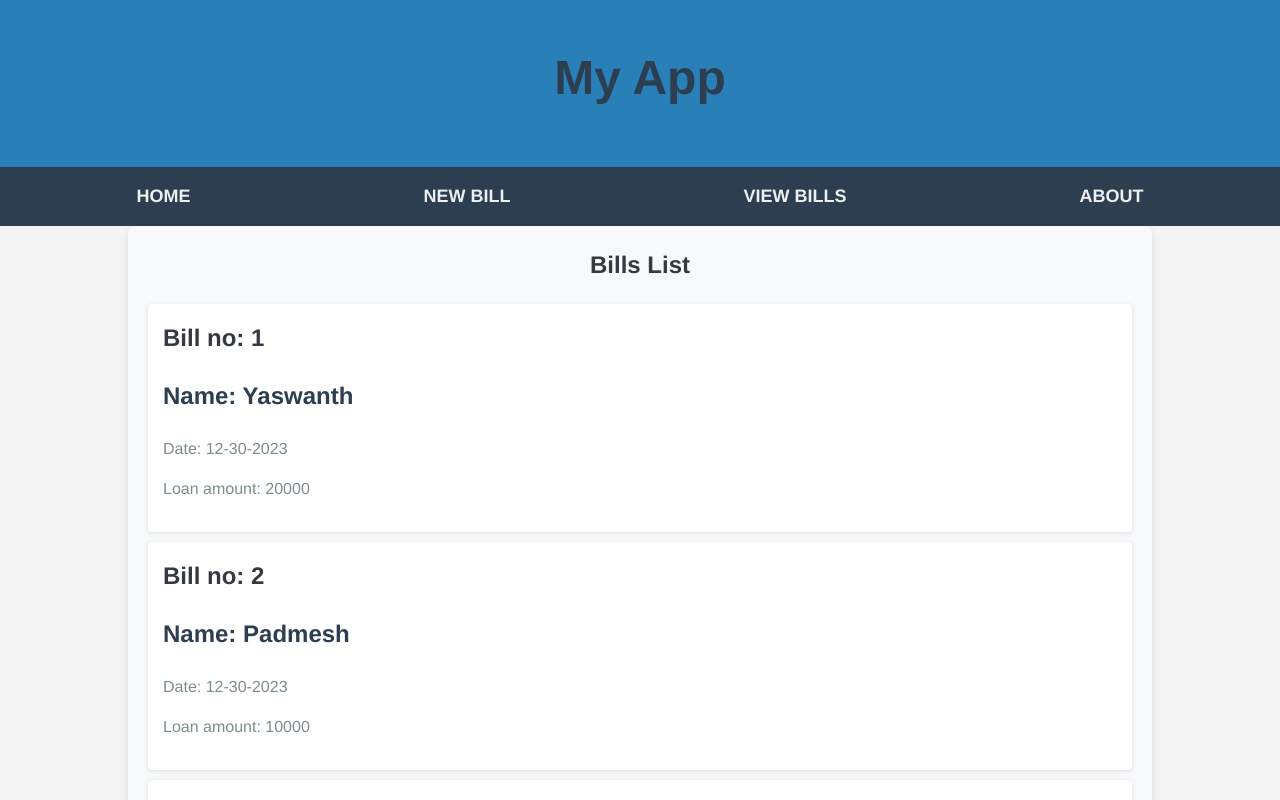
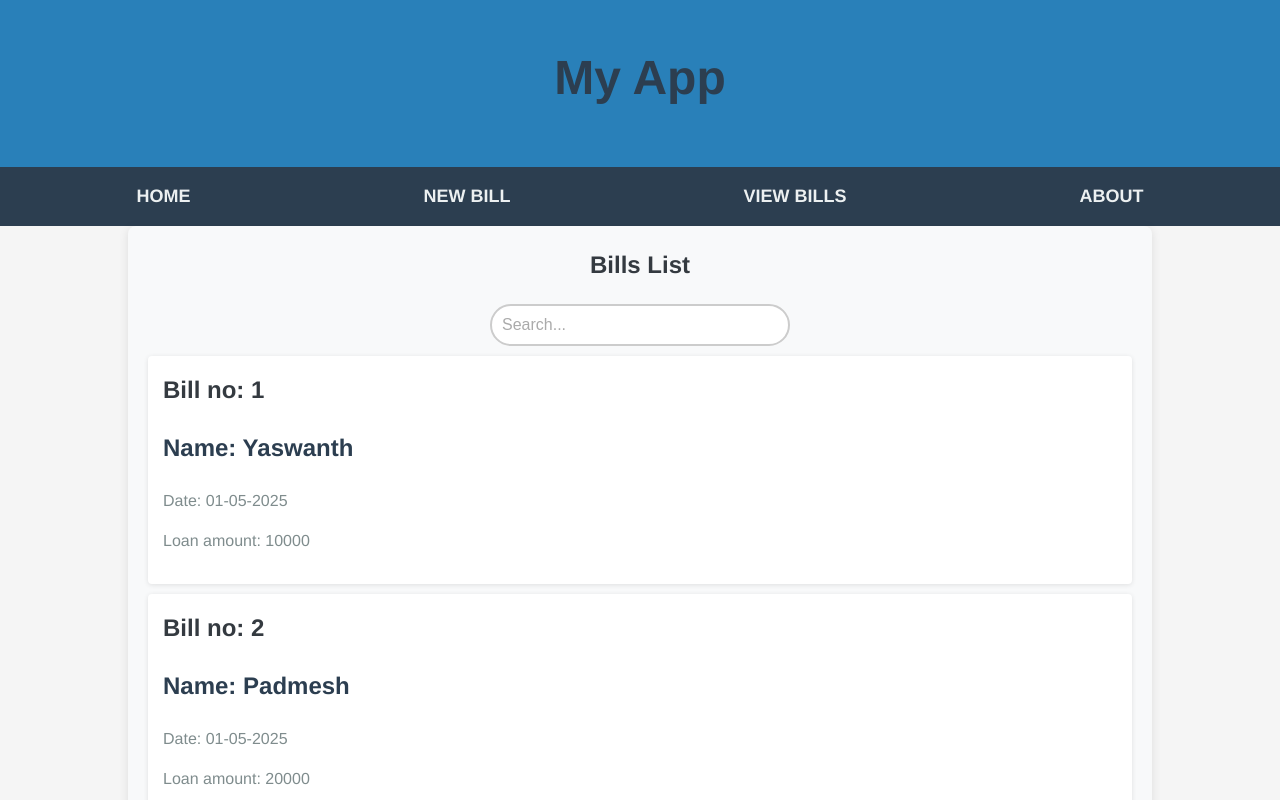
Before and after one commit to yashoriginal/shop_localjson, a React (Create React App) app: page /bills in a window 1280 px wide. Shown: the top 800 px of the page. Built offline with nearby package versions, Linux system fonts and the light colour scheme; data requests are answered from the project's data file.

Commit message:
Created the Calculate and Search logic

```diff
--- a/data/db.json
+++ b/data/db.json
@@ -3,20 +3,26 @@
     {
       "id": "1",
       "name": "Yaswanth",
-      "amount": "20000",
-      "date": "12-30-2023"
+      "amount": "10000",
+      "date": "01-05-2025"
     },
     {
       "id": "2",
       "name": "Padmesh",
-      "amount": "10000",
-      "date": "12-30-2023"
+      "amount": "20000",
+      "date": "01-05-2025"
     },
     {
       "id": "3",
       "name": "Kishore",
       "amount": "10000",
       "date": "01-02-2025"
+    },
+    {
+      "id": "4",
+      "name": "Hari",
+      "amount": "20000",
+      "date": "01-03-2025"
     }
   ]
 }
--- a/src/Home.js
+++ b/src/Home.js
@@ -6,8 +6,13 @@ export default function Home() {
   const { bills } = useContext(DataContext);
   const [billNum, setBillNum] = useState("");
   const [sum, setSum] = useState("");
+  const [billAmount, setBillAmount] = useState("");
+
+  const [totalAmount, setTotalAmount] = useState();
   const handleCalculate = () => {
     const bill = bills.find((bill) => bill.id == billNum);
+    setBillAmount(bill.amount);
+
     const currentdatetime = format(new Date(), "MM-dd-yyyy");
     const currentdate = format(new Date(), "dd");
     const date = format(bill.date, "dd");
@@ -22,6 +27,7 @@ export default function Home() {
     }
     setSum(((monthsdiff * 2) / 100) * bill.amount);
     monthsdiff = 0;
+    setTotalAmount(+bill.amount + sum);
   };
   return (
     <div className="form-container">
@@ -34,12 +40,20 @@ export default function Home() {
             required
             placeholder="Bill no"
             value={billNum}
-            onChange={(e) => setBillNum(e.target.value)}
+            onChange={(e) => {
+              setBillNum(e.target.value);
+              setTotalAmount(0);
+            }}
           />
         </div>
-        <div className="form-group">
-          <label htmlFor="sum">{sum}</label>
-        </div>
+        {totalAmount && billNum ? (
+          <div className="form-group">
+            <label htmlFor="sum">Loan amount = {billAmount}</label>
+            <label htmlFor="sum">Intereset = {sum}</label>
+            <label htmlFor="sum">Total amount = {totalAmount}</label>
+          </div>
+        ) : undefined}
+
         <button
           className="submit-btn"
           type="submit"
--- a/src/ViewBills.js
+++ b/src/ViewBills.js
@@ -1,12 +1,41 @@
-import { useContext } from "react";
+import { useContext, useEffect } from "react";
 import DataContext from "./context/DataContext";
 import { Link } from "react-router-dom";
 
 export default function ViewBills() {
-  const { bills } = useContext(DataContext);
+  const { bills, search, handleSearch, searchResults, setSearchResults } =
+    useContext(DataContext);
+  useEffect(() => {
+    setSearchResults(bills);
+  }, [bills]);
+
   return (
     <div className="list-container">
       <h2>Bills List</h2>
+      <div className="search-container">
+        <input
+          type="text"
+          className="search-input"
+          placeholder="Search..."
+          value={search}
+          onChange={handleSearch}
+        />
+      </div>
+      {searchResults.length ? (
+        search !== "" ? (
+          <ul className="item-list">
+            {searchResults.map((bill) => (
+              <li key={bill.id} className="list-item">
+                <Link to={`/bills/${bill.id}`}>
+                  <h2>Bill no: {bill.id}</h2>
+                  <h3>Name: {bill.name}</h3>
+                  <p>Date: {bill.date}</p>
+                </Link>
+                <p>Loan amount: {bill.amount}</p>
+              </li>
+            ))}
+          </ul>
+        ) : (
           <ul className="item-list">
             {bills.map((bill) => (
               <li key={bill.id} className="list-item">
@@ -19,6 +48,10 @@ export default function ViewBills() {
               </li>
             ))}
           </ul>
+        )
+      ) : (
+        <p>Bill not found</p>
+      )}
     </div>
   );
 }
--- a/src/context/DataContext.js
+++ b/src/context/DataContext.js
@@ -10,7 +10,10 @@ export const DataProvider = ({ children }) => {
   const [bills, setBills] = useState([]);
   const [name, setName] = useState("");
   const [amount, setAmount] = useState("");
-  const navigate = useNavigate()
+  const [search, setSearch] = useState("");
+  const [searchResults, setSearchResults] = useState([]);
+
+  const navigate = useNavigate();
 
   const { data, fetchError, isLoading } = useAxiosFetch(
     "http://localhost:3500/bills"
@@ -19,12 +22,22 @@ export const DataProvider = ({ children }) => {
     setBills(data);
   }, [data]);
 
+  const handleSearch = (e) => {
+    setSearch(e.target.value);
+    const filteredBills = bills.filter(
+      (bill) =>
+        bill.name.toLowerCase().includes(search.toLowerCase()) ||
+        bill.amount.toLowerCase().includes(search.toLowerCase())
+    );
+    setSearchResults(filteredBills);
+  };
+
   const handleDelete = async (id) => {
     try {
       await api.delete(`/bills/${id}`);
       const billsList = bills.filter((bill) => bill.id !== id);
       setBills(billsList);
-      navigate("/bills")
+      navigate("/bills");
     } catch (err) {
       console.log(`Error: ${err.message}`);
     }
@@ -51,7 +64,6 @@ export const DataProvider = ({ children }) => {
     }
   };
 
-
   return (
     <DataContext.Provider
       value={{
@@ -62,7 +74,11 @@ export const DataProvider = ({ children }) => {
         amount,
         setName,
         setAmount,
-        handleSubmit
+        handleSubmit,
+        handleSearch,
+        searchResults,
+        search,
+        setSearchResults,
       }}
     >
       {children}
--- a/src/index.css
+++ b/src/index.css
@@ -489,3 +489,29 @@ h2 {
     font-size: 16px;
   }
 }
+
+/* SearchInput.css */
+.search-container {
+  display: flex;
+  justify-content: center;
+  margin-top: 20px;
+}
+
+.search-input {
+  padding: 10px;
+  width: 300px;
+  border: 2px solid #ccc;
+  border-radius: 25px;
+  font-size: 16px;
+  transition: all 0.3s ease;
+}
+
+.search-input::placeholder {
+  color: #aaa;
+}
+
+.search-input:focus {
+  outline: none;
+  border-color: #007bff;
+  box-shadow: 0 0 5px rgba(0, 123, 255, 0.5);
+}
```
Lines whose indentation alone changed are shown as unchanged.
